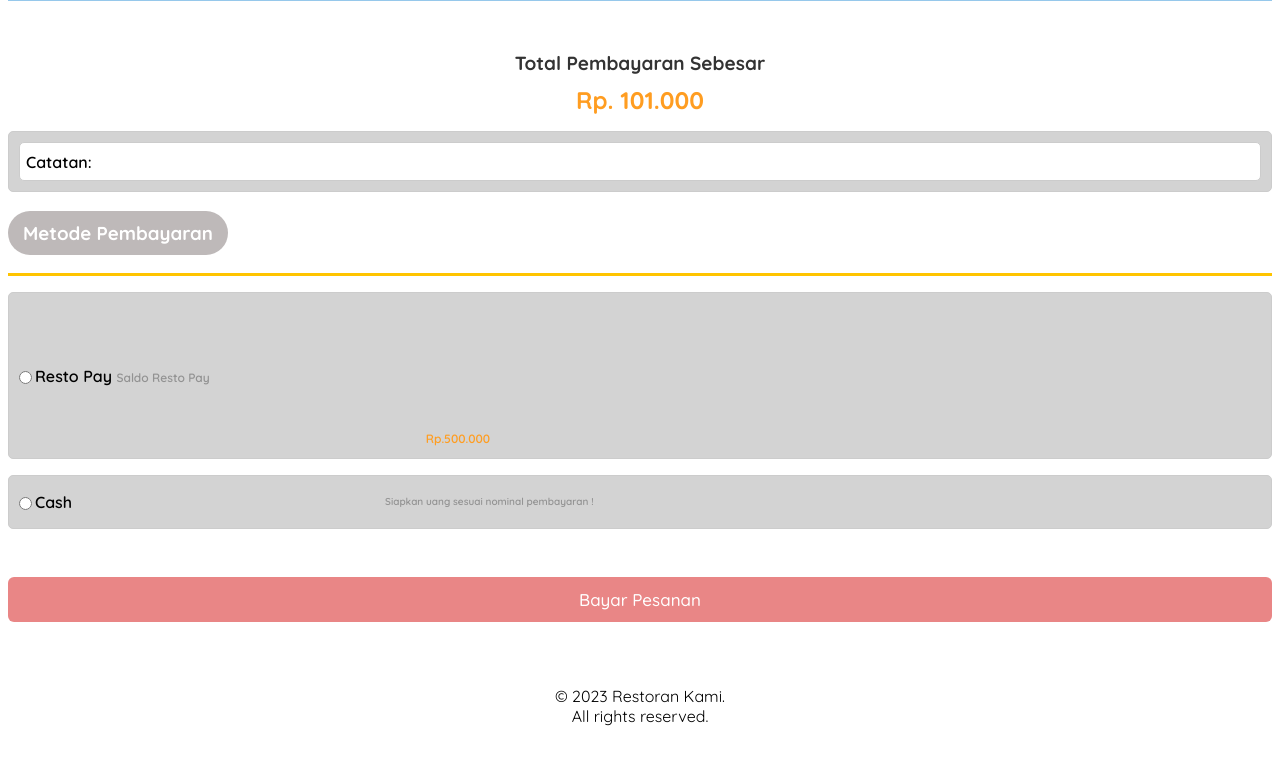
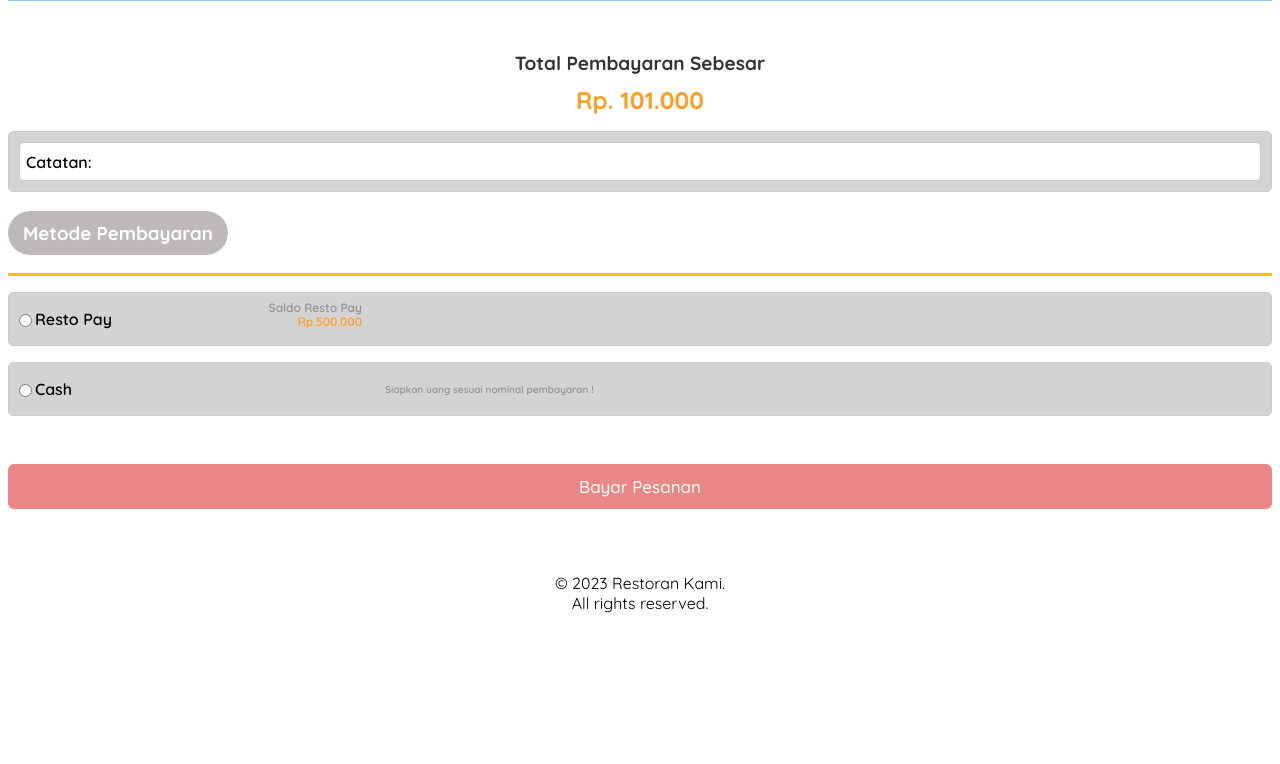
Before and after one commit to rpl-yaso-2324/restokami-simulasiukk24-xiirpl3, a plain HTML site: page order.html in a window 1280 px wide. Shown: the part 98-862 px from the top of the page. After the commit the page ends 800 px from the top, so only its background shows below. Drawn offline with Linux system fonts and the light colour scheme.

Commit message:
menambahkan payment dll

```diff
--- a/index.css
+++ b/index.css
@@ -242,18 +242,15 @@
 	color: #929292;
 	font-size: 12px;
 	font-family: Quicksand;
-	font-weight: 600;
-	padding-right: 10em;
-	padding-bottom: 10em;
+	word-wrap: break-word;
+	float: right;
   }
   .jml {
 	color: #FF9D21;
 	font-size: 12px;
 	font-family: Quicksand;
-	/* font-weight: 600; */
 	word-wrap: break-word;
-	padding-top: 10%;
-	padding-left: 8em;
+	float: right;
   }
   .span {
 	font-size: 10px;
@@ -282,7 +279,7 @@
 }
 .total {
 	justify-content: center;
-	padding-top: 25%;
+	padding-top: 5%;
 	text-align: center;
 	font-size: 13px;
 }
--- a/order.html
+++ b/order.html
@@ -32,12 +32,16 @@
                  <div class="checkbox">
                     <h3 >Metode Pembayaran</h3>
                     <hr>
-                    <span class="input-check">
-                        <label for="radio1">
-                            <input type="radio" name="payment" id="radio1"> <p>Resto Pay <span class="resto">Saldo Resto Pay <p class="jml">Rp.500.000</p></span></p>
+                    <span class="input-check" >
+                        <label for="radio1" >
+                            <input type="radio" name="payment" id="radio1"> <p>Resto Pay
+                                <div style="margin-left: 150px; width: 100px;">
+                                    <span class="resto" style="margin-top:  3px;">Saldo Resto Pay</span>
+                                         <p class="jml" style="margin-top: -1px;">Rp.500.000</p>
+                                </div>
                         </label>
-                        <label for="radio4">
-                            <input type="radio" name="payment" id="radio4"> <p>Cash</p>
+                            <label for="radio4">
+                            <input type="radio" name="payment" id="radio2"> <p>Cash</p>
                             <span class="span">Siapkan uang sesuai nominal pembayaran !</span>
                         </label>
                     </span>
```
Also changed, not shown: menu.html (+3 -0 lines), script.js (line endings or trailing spaces).
